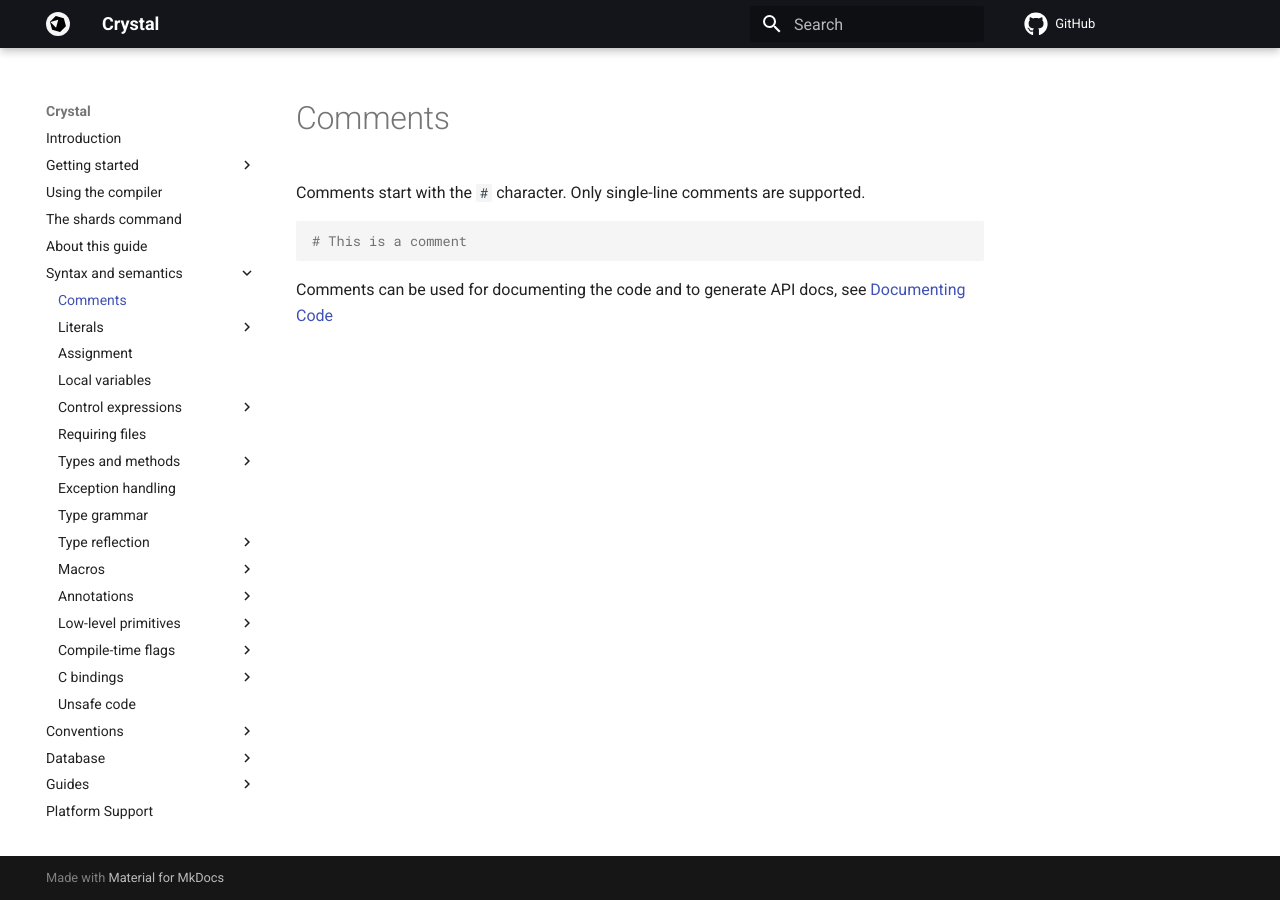
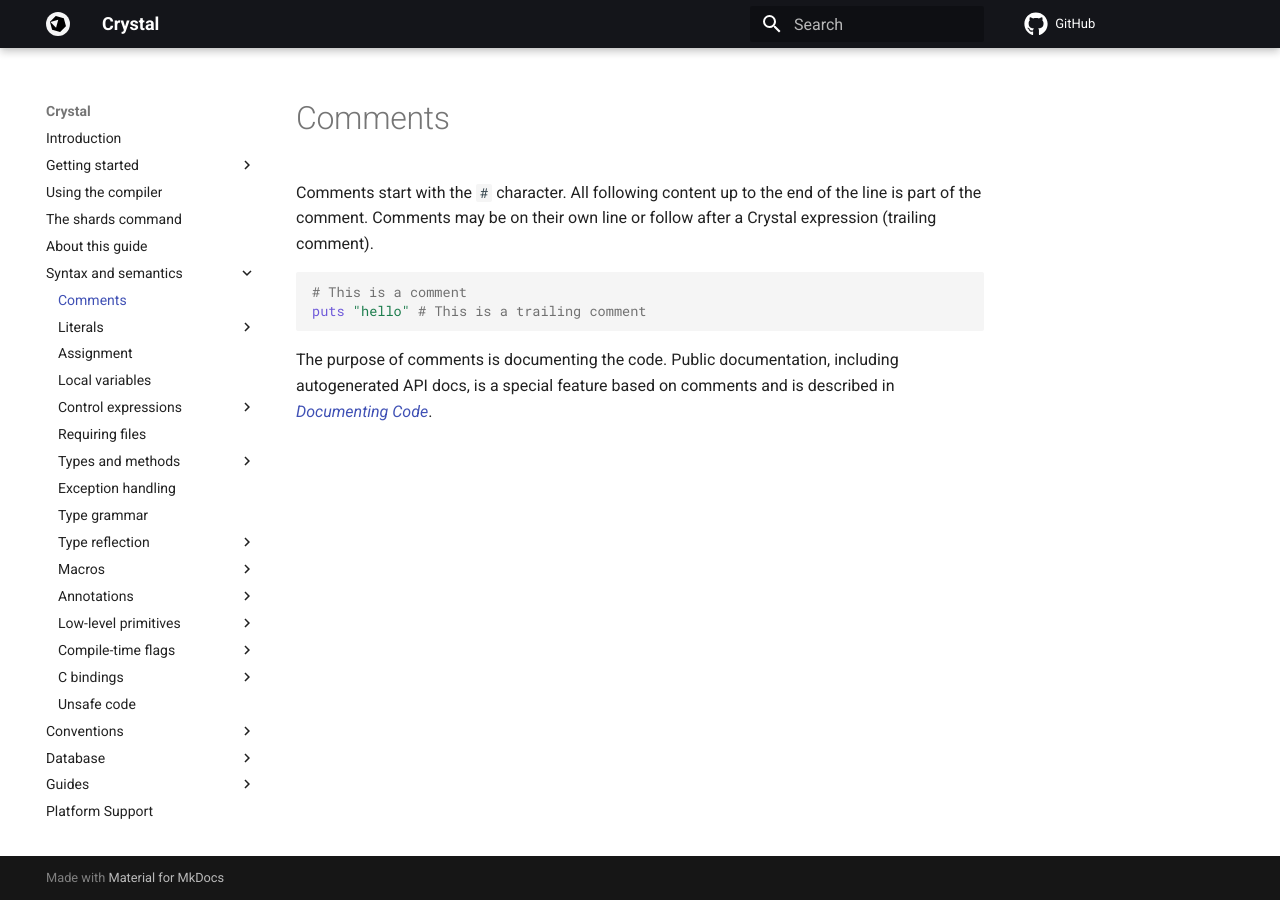
Before and after one commit to crystal-lang/crystal-book, an MkDocs documentation site: the page built from docs/syntax_and_semantics/comments.md, in a window 1280 px wide. Built offline with MkDocs 1.6.1 and Material for MkDocs 9.7.7, drawn with Linux system fonts in a browser that asks for light colours; comment, search, counter and statistics services are not loaded.

Commit message:
Improve page on comments

````diff
--- a/docs/syntax_and_semantics/comments.md
+++ b/docs/syntax_and_semantics/comments.md
@@ -1,9 +1,14 @@
 # Comments
 
-Comments start with the `#` character. Only single-line comments are supported.
+Comments start with the `#` character. All following content up to the end of
+the line is part of the comment. Comments may be on their own line or follow
+after a Crystal expression (trailing comment).
 
 ```crystal
 # This is a comment
+puts "hello" # This is a trailing comment
 ```
 
-Comments can be used for documenting the code and to generate API docs, see [Documenting Code](../conventions/documenting_code.html)
+The purpose of comments is documenting the code. Public documentation, including
+autogenerated API docs, is a special feature based on comments and is described
+in [*Documenting Code*](../conventions/documenting_code.html).
````
